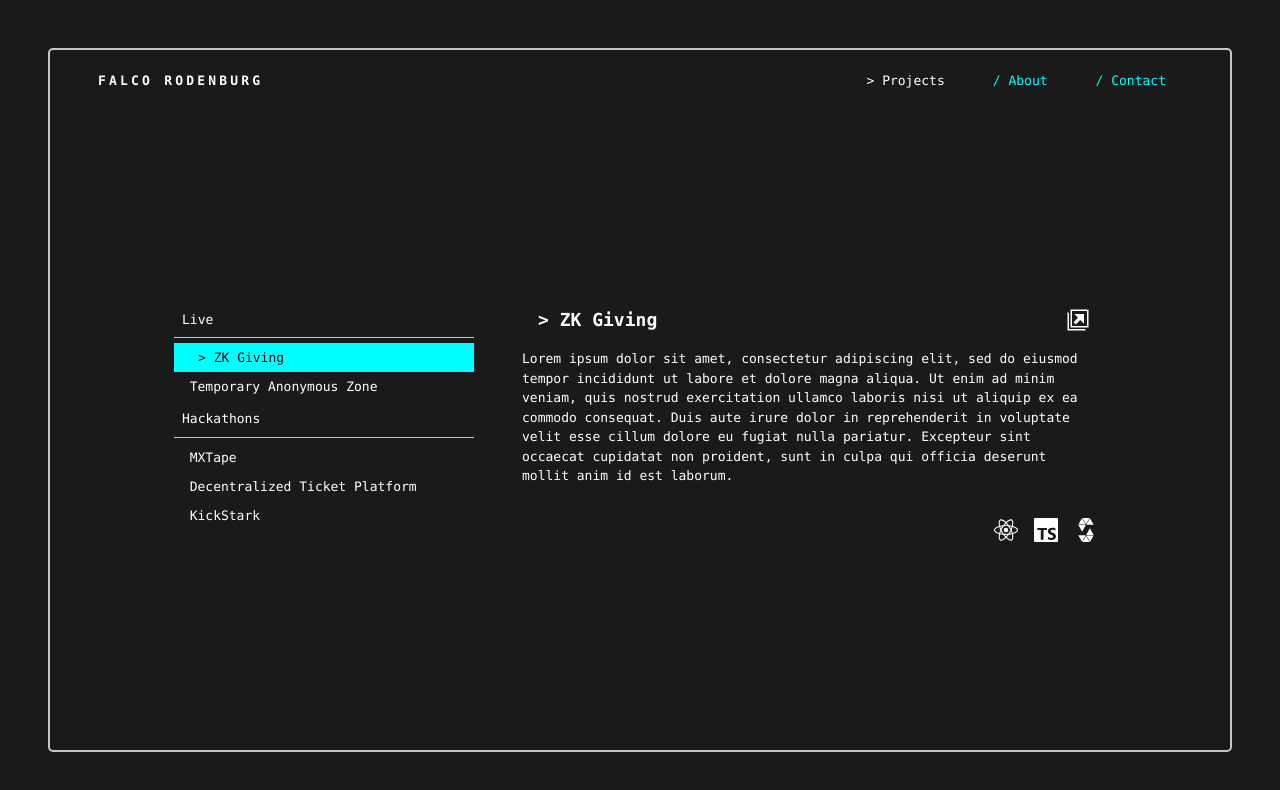
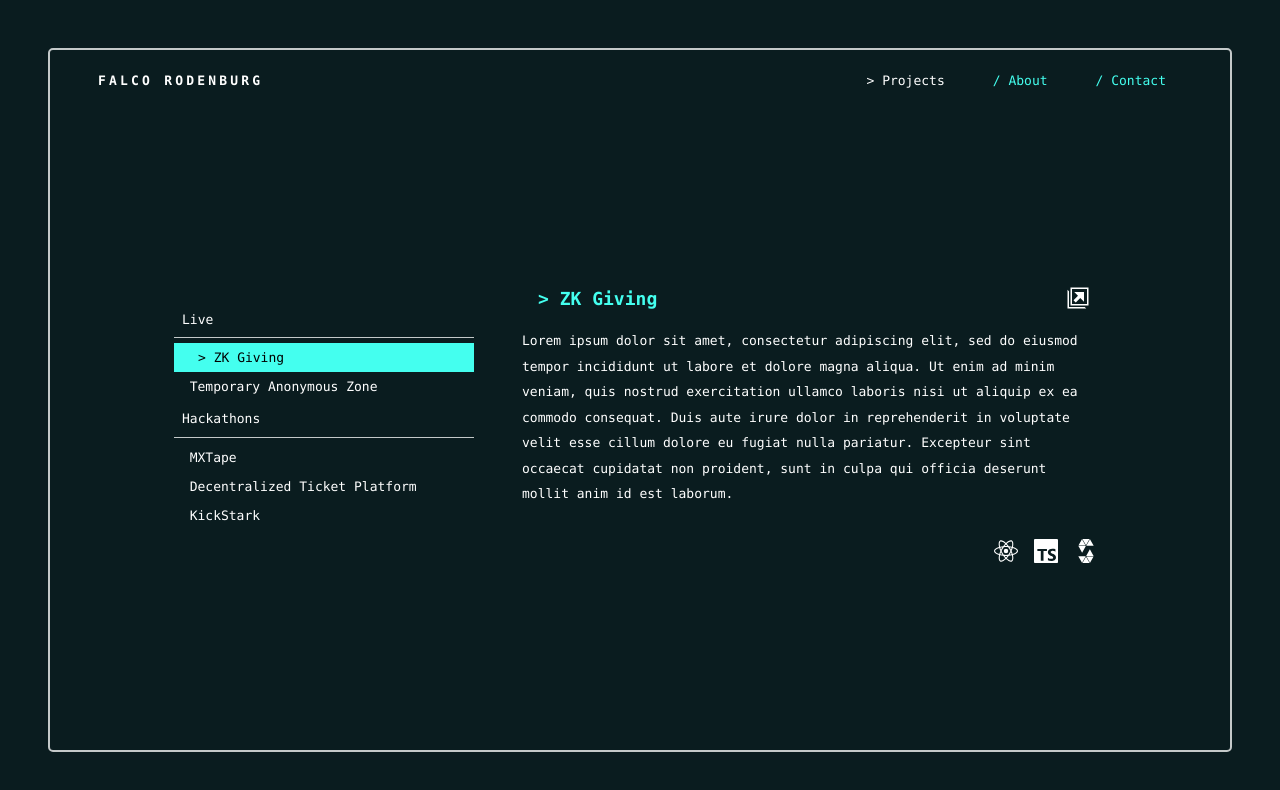
Before and after one commit to Falco90/portfolio, a Next.js app: page / in a window 1280 px wide. Shown: the top 790 px of the page. Built offline with nearby package versions, Linux system fonts and the light colour scheme.

Commit message:
experimenting with colors

```diff
--- a/styles/Home.module.css
+++ b/styles/Home.module.css
@@ -7,6 +7,12 @@
   height: 100vh;
   font-family: var(--font-mono);
   color: #fff;
+  /* color: #e8d19
+  b; */
+}
+
+.main p {
+  line-height: 1.6rem;
 }
 
 .container {
@@ -32,7 +38,7 @@
   text-align: center;
   font-size: large;
   margin-bottom: 1rem;
-  color: cyan;
+  color: #44ffef;
 }
 
 .contact p {
@@ -44,17 +50,17 @@
   background-color: black;
   padding: 1rem;
   color: white;
-  border: 2px solid cyan;
+  border: 2px solid #44ffef;
   margin-top: 3rem;
   border-radius: 5px;
   transition: all 0.5s ease;
 }
 
 .contact button:hover {
-  background-color: cyan;
+  background-color: #44ffef;
   padding: 1rem;
   color: black;
-  border: 2px solid cyan;
+  border: 2px solid #44ffef;
   margin-top: 3rem;
 }
 
@@ -74,7 +80,7 @@
 .about h1 {
   font-size: large;
   margin-bottom: 1rem;
-  color: cyan;
+  color: #44ffef;
 }
 
 .bio ul li {
@@ -82,12 +88,14 @@
   flex-direction: row;
   gap: 1.5rem;
   margin-bottom: 0.5rem;
+  line-height: 1.5rem;
 }
 
 .bio ul li span {
   font-weight: bolder;
-  color: rgba(255, 255, 255, 0.76);
-  /* color: rgb(112, 111, 111); */
+  line-height: 1.6rem;
+  /* color: rgba(255, 255, 255, 0.76); */
+  color: #37CCC0;
 }
 
 .main section {
@@ -120,7 +128,8 @@
 .navbar h1 {
   letter-spacing: 0.2rem;
   font-weight: bold;
-  color: white;
+  color: #fff;
+  /* color: #44ffef; */
   cursor: pointer;
   transition: ease-in-out 0.1s;
 }
@@ -129,14 +138,13 @@
   padding: 1rem;
   display: flex;
   flex-direction: row;
-  color: #fff;
   justify-content: center;
 }
 
 .navbarItem {
   padding-left: 3rem;
   cursor: pointer;
-  color: cyan;
+  color: #44ffef;
 }
 
 .navbarActive {
@@ -207,7 +215,7 @@
 }
 
 .heading p:hover {
-  color: magenta;
+  color: #B34642;
 }
 
 .iconbar {
@@ -229,13 +237,18 @@
   font-weight: bolder;
   animation: slideinH1 0.5s;
   animation-fill-mode: forwards;
+  color: #44ffef;
+  /* color: #f46b2f; */
 }
 
 .display h1::before {
   content: '> ';
   opacity: 1;
   margin-right: 0;
-  color: #fff;
+  color: #44ffef;
+  /* color: #CC2923; */
+  /* color: #f46b2f; */
+  /* color: #B34642; */
 }
 
 .projectlist {
@@ -275,7 +288,7 @@
   animation: slidein 0.5s;
   animation-fill-mode: forwards;
   /* background-color: #ffffff; */
-  background-color: cyan;
+  background-color: #44ffef;
   color: #000;
 }
 
@@ -293,7 +306,7 @@
 }
 
 .activeItem {
-  background-color: cyan;
+  background-color: #44ffef;
   color: #000;
   padding: 0.3rem 0.5rem;
   padding-left: 1.5rem;
--- a/styles/globals.css
+++ b/styles/globals.css
@@ -92,8 +92,10 @@ body {
 
 body {
   color: rgb(var(--foreground-rgb));
-  background: rgb(26, 26, 26);
-  /* background: #000; */
+  /* background: rgb(26, 26, 26); */
+  /* background: #271509; */
+  background: #0a1c1f;
+  /* background: #221c25; */
 }
 
 a {
```
